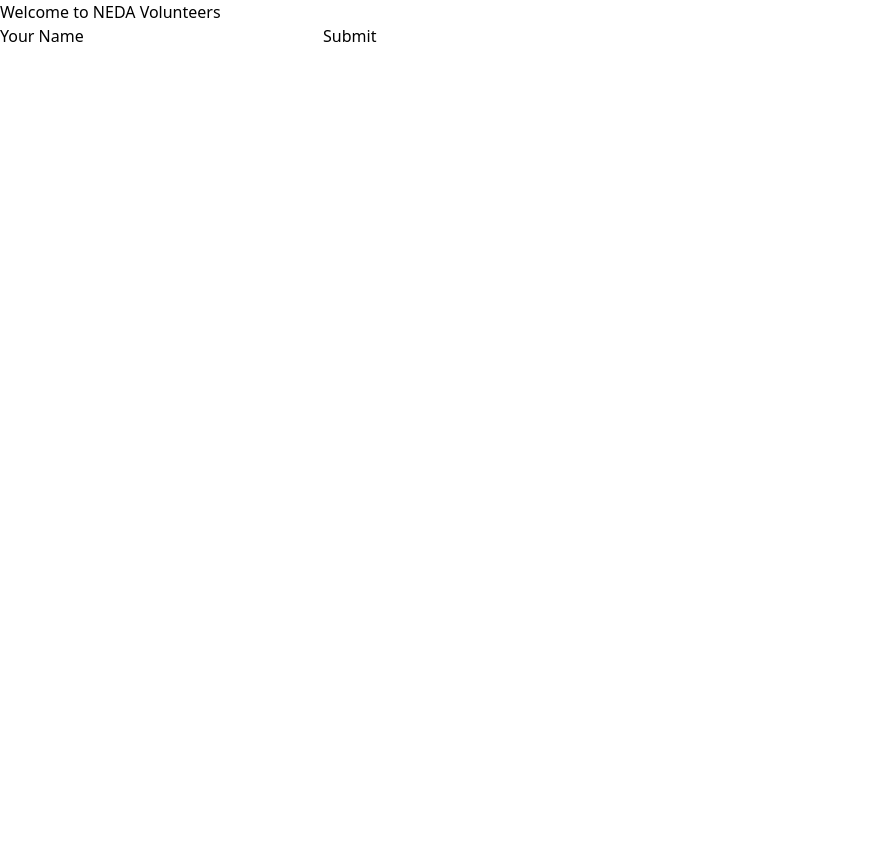
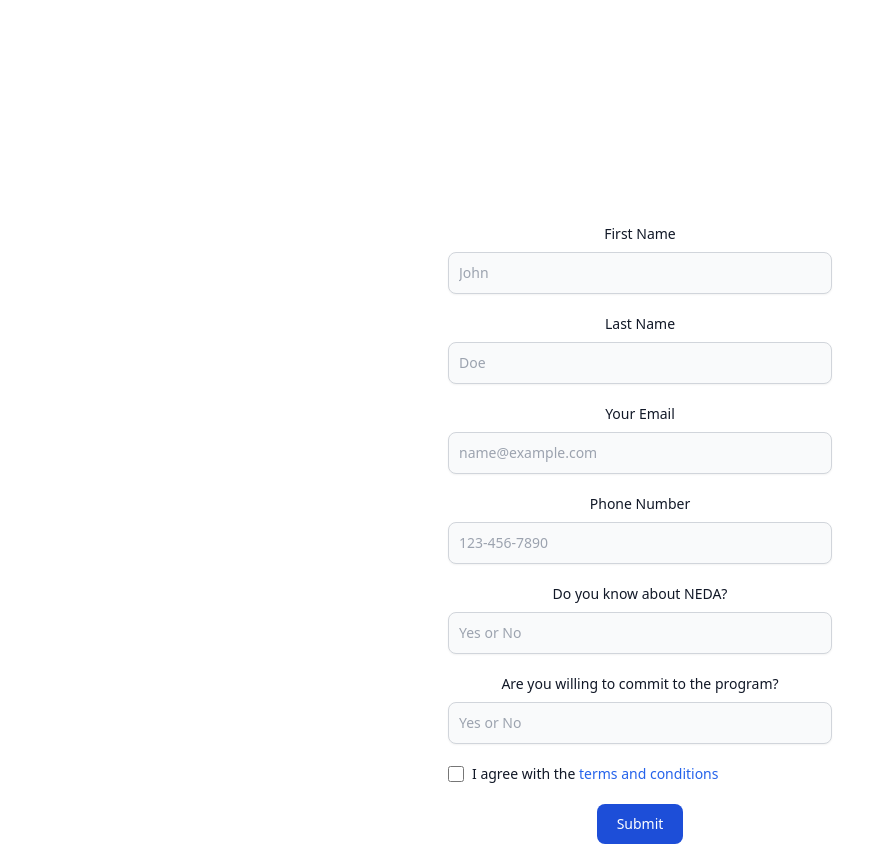
Before and after one commit to ayubsoft254/NEDA-form, a plain HTML site: page index.html in a window 1280 px wide. Shown: the whole page, without its empty margins (0-895 px from the left). Before the commit the page ends 800 px from the top, so only its background shows below. Drawn offline with nearby package versions, Linux system fonts and the light colour scheme.

Commit message:
chore: Update index.html with improved signup form layout

```diff
--- a/index.html
+++ b/index.html
@@ -1,20 +1,59 @@
 <!DOCTYPE html>
-<html lang="en">
+<html lang="en" class="dark">
 <head>
     <meta charset="UTF-8">
     <meta name="viewport" content="width=device-width, initial-scale=1.0">
     <script src="https://cdn.tailwindcss.com"></script>
     <title>Volunteer Form</title>
 </head>
-<body>
-    <h1 text-3xl font-bold underline>
-        Welcome to NEDA Volunteers
-    </h1>
-    <form method="POST" action="https://kwesforms.com/api/f/wPSrD9nXdOqg7mJP6ME2" class="kf-form">
-      <label for="name">Your Name</label>
-      <input type="text" name="name">
-      <button type="submit">Submit</button>
-    </form>
+<body class="dark:bg-gray-900 text-white h-screen flex items-center justify-center">
+    <div class="text-center max-w-lg">
+        <header class="mb-8">
+            <h1 class="text-4xl font-bold mb-4">Welcome to the NEDA Program</h1>
+            <p class="text-lg">We're excited to have you here! NEDA is a premier software engineering program designed to elevate your skills and help you achieve your career goals. Please fill out the form below to express your interest and join our community of passionate developers.</p>
+        </header>
+
+        <form method="POST" action="https://kwesforms.com/api/f/wPSrD9nXdOqg7mJP6ME2" class="kf-form max-w-sm mx-auto">
+            <div class="mb-5">
+              <label for="first-name" class="block mb-2 text-sm font-medium text-gray-900 dark:text-white">First Name</label>
+              <input type="text" id="first-name" name="fname" class="shadow-sm bg-gray-50 border border-gray-300 text-gray-900 text-sm rounded-lg focus:ring-blue-500 focus:border-blue-500 block w-full p-2.5 dark:bg-gray-700 dark:border-gray-600 dark:placeholder-gray-400 dark:text-white dark:focus:ring-blue-500 dark:focus:border-blue-500 dark:shadow-sm-light" placeholder="John" required />
+            </div>
+
+            <div class="mb-5">
+              <label for="last-name" class="block mb-2 text-sm font-medium text-gray-900 dark:text-white">Last Name</label>
+              <input type="text" id="last-name" name="lname" class="shadow-sm bg-gray-50 border border-gray-300 text-gray-900 text-sm rounded-lg focus:ring-blue-500 focus:border-blue-500 block w-full p-2.5 dark:bg-gray-700 dark:border-gray-600 dark:placeholder-gray-400 dark:text-white dark:focus:ring-blue-500 dark:focus:border-blue-500 dark:shadow-sm-light" placeholder="Doe" required />
+            </div>
+
+            <div class="mb-5">
+              <label for="email" class="block mb-2 text-sm font-medium text-gray-900 dark:text-white">Your Email</label>
+              <input type="email" id="email" name="email" class="shadow-sm bg-gray-50 border border-gray-300 text-gray-900 text-sm rounded-lg focus:ring-blue-500 focus:border-blue-500 block w-full p-2.5 dark:bg-gray-700 dark:border-gray-600 dark:placeholder-gray-400 dark:text-white dark:focus:ring-blue-500 dark:focus:border-blue-500 dark:shadow-sm-light" placeholder="name@example.com" required />
+            </div>
+
+            <div class="mb-5">
+              <label for="phone-number" class="block mb-2 text-sm font-medium text-gray-900 dark:text-white">Phone Number</label>
+              <input type="tel" id="phone-number" name="phone" class="shadow-sm bg-gray-50 border border-gray-300 text-gray-900 text-sm rounded-lg focus:ring-blue-500 focus:border-blue-500 block w-full p-2.5 dark:bg-gray-700 dark:border-gray-600 dark:placeholder-gray-400 dark:text-white dark:focus:ring-blue-500 dark:focus:border-blue-500 dark:shadow-sm-light" placeholder="123-456-7890" required />
+            </div>
+
+            <div class="mb-5">
+              <label for="neda-knowledge" class="block mb-2 text-sm font-medium text-gray-900 dark:text-white">Do you know about NEDA?</label>
+              <input type="text" id="neda-knowledge" name="neda" class="shadow-sm bg-gray-50 border border-gray-300 text-gray-900 text-sm rounded-lg focus:ring-blue-500 focus:border-blue-500 block w-full p-2.5 dark:bg-gray-700 dark:border-gray-600 dark:placeholder-gray-400 dark:text-white dark:focus:ring-blue-500 dark:focus:border-blue-500 dark:shadow-sm-light" placeholder="Yes or No" required />
+            </div>
+
+            <div class="mb-5">
+              <label for="commitment" class="block mb-2 text-sm font-medium text-gray-900 dark:text-white">Are you willing to commit to the program?</label>
+              <input type="text" id="commitment" name="commit" class="shadow-sm bg-gray-50 border border-gray-300 text-gray-900 text-sm rounded-lg focus:ring-blue-500 focus:border-blue-500 block w-full p-2.5 dark:bg-gray-700 dark:border-gray-600 dark:placeholder-gray-400 dark:text-white dark:focus:ring-blue-500 dark:focus:border-blue-500 dark:shadow-sm-light" placeholder="Yes or No" required />
+            </div>
+
+            <div class="flex items-start mb-5">
+              <div class="flex items-center h-5">
+                <input id="terms" type="checkbox" value=""  name="check" class="w-4 h-4 border border-gray-300 rounded bg-gray-50 focus:ring-3 focus:ring-blue-300 dark:bg-gray-700 dark:border-gray-600 dark:focus:ring-blue-600 dark:ring-offset-gray-800 dark:focus:ring-offset-gray-800" required />
+              </div>
+              <label for="terms" class="ms-2 text-sm font-medium text-gray-900 dark:text-gray-300">I agree with the <a href="#" class="text-blue-600 hover:underline dark:text-blue-500">terms and conditions</a></label>
+            </div>
+
+            <button type="submit" class="text-white bg-blue-700 hover:bg-blue-800 focus:ring-4 focus:outline-none focus:ring-blue-300 font-medium rounded-lg text-sm px-5 py-2.5 text-center dark:bg-blue-600 dark:hover:bg-blue-700 dark:focus:ring-blue-800">Submit</button>
+          </form>
+    </div>
 
     <script src="https://kwesforms.com/v2/kf-script.js" defer></script>
 </body>
```
